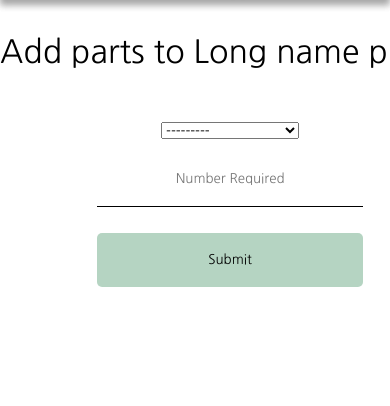
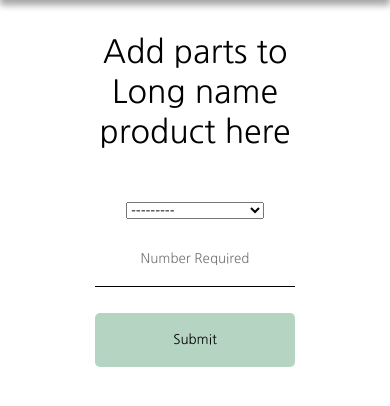
Before and after one commit to Ryan-B1yth/CLONE_stock_take_app, a Django app: page /add-product/link/ in a window 390 px wide; the page is wider, and only the part inside the window is pictured. Shown: the part 150-556 px from the top of that part. Run offline with Django 3.2, Linux system fonts and the light colour scheme; a user stored in the database is signed in; data comes from the database, SQL or seed files in the repository; both versions use the stored data as it was after the commit.

Commit message:
Add media queries for smaller screen sizes

```diff
--- a/stock_take/stock/static/css/form.css
+++ b/stock_take/stock/static/css/form.css
@@ -34,3 +34,13 @@
     border-radius: 5px;
     cursor: pointer;
 }
+
+@media screen and (max-width: 716px) {
+    .form-container {
+        padding: 1em 0;
+    }
+
+    form input, .form-container button {
+        width: 15em;
+    }
+}
--- a/stock_take/stock/static/css/product.css
+++ b/stock_take/stock/static/css/product.css
@@ -41,3 +41,7 @@
 .product a:hover {
     text-decoration: underline;
 }
+
+.unit-number {
+    padding-right: 1em;
+}
--- a/stock_take/stock/static/css/style.css
+++ b/stock_take/stock/static/css/style.css
@@ -164,6 +164,10 @@
         height: 150px;
     }
 
+    .container {
+        height: calc(60vh - var(--header-height));
+    }
+
     .user-nav {
         max-width: 100%;
         min-height: 20px;
@@ -171,4 +175,9 @@
         bottom: 5%;
         right: unset;
     }
+
+    .center {
+        width: 10ch;
+        text-align: center;
+    }
 }
--- a/stock_take/stock/templates/add_more_parts.html
+++ b/stock_take/stock/templates/add_more_parts.html
@@ -9,7 +9,7 @@
 {% block content %}
 
 
-    <h1>Add parts to {{ default_product }}</h1>
+    <h1 class="center">Add parts to {{ default_product }}</h1>
 
     {% for field in parts_form %}
         {% if field.errors %}
--- a/stock_take/stock/templates/link_parts_to_product.html
+++ b/stock_take/stock/templates/link_parts_to_product.html
@@ -9,7 +9,7 @@
 
 {% block content %}
 
-    <h1>Add parts to {{ default_product }}</h1>
+    <h1 class="center">Add parts to {{ default_product }}</h1>
 
     {% for field in stock_form %}
         {% if field.errors %}
--- a/stock_take/stock/templates/product_detail.html
+++ b/stock_take/stock/templates/product_detail.html
@@ -9,7 +9,7 @@
 
 {% block content %}
 
-    <h1>{{ product }} parts</h1>
+    <h1 class="center">{{ product }} parts</h1>
 
     {% if not product_parts %}
         <h2 class="center">This product has no parts!</h3>
```
Also changed, not shown: stock_take/db.sqlite3.
